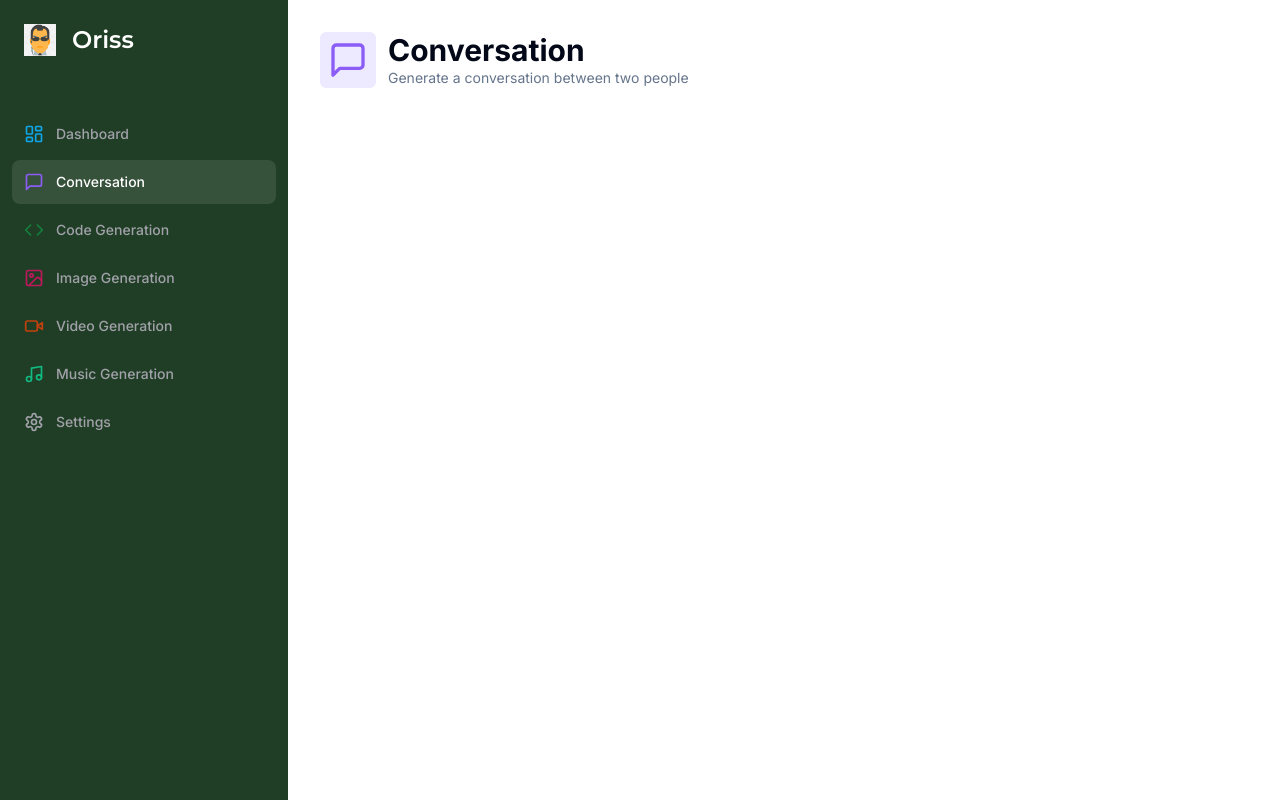
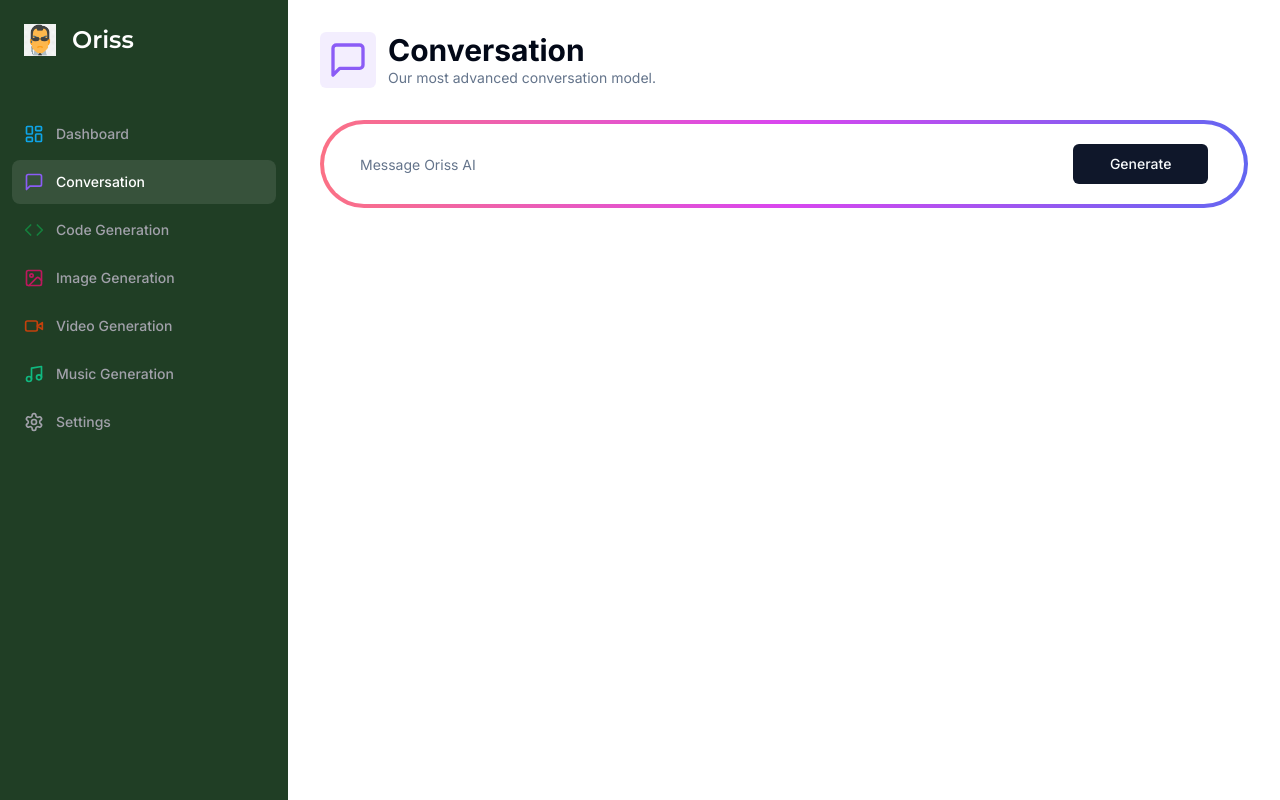
Before and after one commit to edem-cyber/Oriss-sass, a Next.js app: page /conversation in a window 1280 px wide. Built offline with nearby package versions, Linux system fonts and the light colour scheme.

Commit message:
form input

```diff
--- a/app/(dashboard)/(routes)/conversation/page.tsx
+++ b/app/(dashboard)/(routes)/conversation/page.tsx
@@ -1,38 +1,143 @@
 "use client";
-import { Heading } from '@/components/heading';
-import React from 'react';
-import { MessageSquare } from 'lucide-react';
-import { useForm } from 'react-hook-form';
-import * as z from 'zod';
-import { formSchema } from './constants';
-import { zodResolver } from '@hookform/resolvers/zod';
 
-export default function Conversation() {
+import * as z from "zod";
+// import axios from "axios";
+import { MessageSquare } from "lucide-react";
+import { useForm } from "react-hook-form";
+import { useEffect, useState } from "react";
+import { useRouter } from "next/navigation";
+// import { ChatCompletionRequestMessage } from "openai";
+
+import { Heading } from "@/components/heading";
+import { Button } from "@/components/ui/button";
+import { Input } from "@/components/ui/input";
+import { zodResolver } from "@hookform/resolvers/zod";
+import { Form, FormControl, FormField, FormItem } from "@/components/ui/form";
+import { cn } from "@/lib/utils";
+
+import { formSchema } from "./constants";
+// import Empty from "@/components/empty";
+// import { Loader } from "@/components/Loader";
+// import { UserAvatar } from "@/components/user-avatar";
+// import { BotAvatar } from "@/components/bot-avatar";
+// import { useProModal } from "@/hooks/use-pro-modal";
+// import toast from "react-hot-toast";
+
+const ConversationPage = () => {
+    //   const proModal = useProModal();
+    //   const router = useRouter();
+    //   const [messages, setMessages] = useState<ChatCompletionRequestMessage[]>([]);
 
     const form = useForm<z.infer<typeof formSchema>>({
         resolver: zodResolver(formSchema),
         defaultValues: {
             prompt: "",
-        }
+        },
     });
 
+    const isLoading = form.formState.isSubmitting;
 
-    const isLoading = form.formState.isSubmitting;
+    //   const onSubmit = async (values: z.infer<typeof formSchema>) => {
+    //     try {
+    //       const userMessage: ChatCompletionRequestMessage = {
+    //         role: "user",
+    //         content: values.prompt,
+    //       };
+    //       const newMessages = [...messages, userMessage];
+
+    //       const response = await axios.post("/api/conversation", {
+    //         messages: newMessages,
+    //       });
+    //       setMessages((current) => [...current, userMessage, response.data]);
+    //       toast.success("You did it!")
+
+    //       form.reset();
+    //     } catch (error: any) {
+    //       if(error?.response?.status === 403 ) {
+    //         proModal.onOpen();
+    //       } else {
+    //         toast.error("Something went wrong.")
+    //       }
+    //     } finally {
+    //       router.refresh();
+    //     }
+    //   };
 
     return (
         <div>
             <Heading
                 title="Conversation"
-                description="Generate a conversation between two people"
+                description="Our most advanced conversation model."
                 icon={MessageSquare}
                 iconColor="text-violet-500"
-                bgColor="bg-violet-100"
+                bgColor="bg-violet-500/10"
             />
+            <div className="px-4 lg:px-8">
+                <div>
+                    <Form {...form}>
+                        <div className=" p-1 rounded-full bg-gradient-to-r from-rose-400 via-fuchsia-500 to-indigo-500">
+                            <div className="p-3 w-full rounded-full bg-white">
+                                <form
+                                    //   onSubmit={form.handleSubmit(onSubmit)}
+                                    className="rounded-3xl w-full p-2 md:px-6 grid grid-cols-12 gap-2  "
+                                >
+                                    <FormField
+                                        name="prompt"
+                                        render={({ field }) => (
+                                            <FormItem className="col-span-12 lg:col-span-10">
+                                                <FormControl className="m-0 p-0">
+                                                    <Input
+                                                        className="border-1 outline-none focus-visible:ring-0 focus-visible:ring-transparent"
+                                                        disabled={isLoading}
 
-            <div className="px-4 lg:px-8 flex items-center gap-x-3 mb-8">
+                                                        placeholder="Message Oriss AI"
+                                                        {...field}
+                                                    />
+                                                </FormControl>
+                                            </FormItem>
+                                        )}
+                                    />
+                                    <Button
+                                        variant={isLoading ? "secondary" : "default"}
+                                        className="col-span-12 lg:col-span-2 w-full"
+                                        disabled={isLoading}>
+                                        Generate
+                                    </Button>
+                                </form>
+                            </div>
+                        </div>
 
+                    </Form>
+                </div>
+
+                <div className="space-y-4 mt-4">
+                    {isLoading && (
+                        <div className="p-8 rounded-lg w-full flex items-center justify-center bg-muted">
+                            {/* <Loader /> */}
+                        </div>
+                    )}
+                    {/* {messages.length === 0 && !isLoading && (
+            <Empty label="No Conversation Started." />
+          )} */}
+                    <div className="flex flex-col-reverse gap-y-4">
+                        {/* {messages.map((message) => (
+              <div
+                key={message.content}
+                className={cn(
+                  "p-8 w-full flex items-start gap-x-8 rounded-lg",
+                  message.role === "user"
+                    ? "bg-white border border-black/10"
+                    : "bg-muted"
+                )}
+              >
+                {message.role === "user" ? <UserAvatar /> : <BotAvatar />}
+                <p className="text-sm">{message.content}</p>
+              </div>
+            ))} */}
+                    </div>
+                </div>
             </div>
-
         </div>
     );
-}
+};
+export default ConversationPage;
--- /dev/null
+++ b/components/ui/input.tsx
@@ -0,0 +1,25 @@
+import * as React from "react"
+
+import { cn } from "@/lib/utils"
+
+export interface InputProps
+  extends React.InputHTMLAttributes<HTMLInputElement> {}
+
+const Input = React.forwardRef<HTMLInputElement, InputProps>(
+  ({ className, type, ...props }, ref) => {
+    return (
+      <input
+        type={type}
+        className={cn(
+          "flex h-10 w-full rounded-md border border-input bg-background px-3 py-2 text-sm ring-offset-background file:border-0 file:bg-transparent file:text-sm file:font-medium placeholder:text-muted-foreground focus-visible:outline-none focus-visible:ring-2 focus-visible:ring-ring focus-visible:ring-offset-2 disabled:cursor-not-allowed disabled:opacity-50",
+          className
+        )}
+        ref={ref}
+        {...props}
+      />
+    )
+  }
+)
+Input.displayName = "Input"
+
+export { Input }
--- a/package.json
+++ b/package.json
@@ -14,6 +14,7 @@
     "@radix-ui/react-dialog": "^1.0.5",
     "@radix-ui/react-label": "^2.0.2",
     "@radix-ui/react-slot": "^1.0.2",
+    "axios": "^1.6.2",
     "class-variance-authority": "^0.7.0",
     "clsx": "^2.0.0",
     "lucide-react": "^0.291.0",
```
Also changed, not shown: 1 other file (tests, documents, lock files or other folders).
